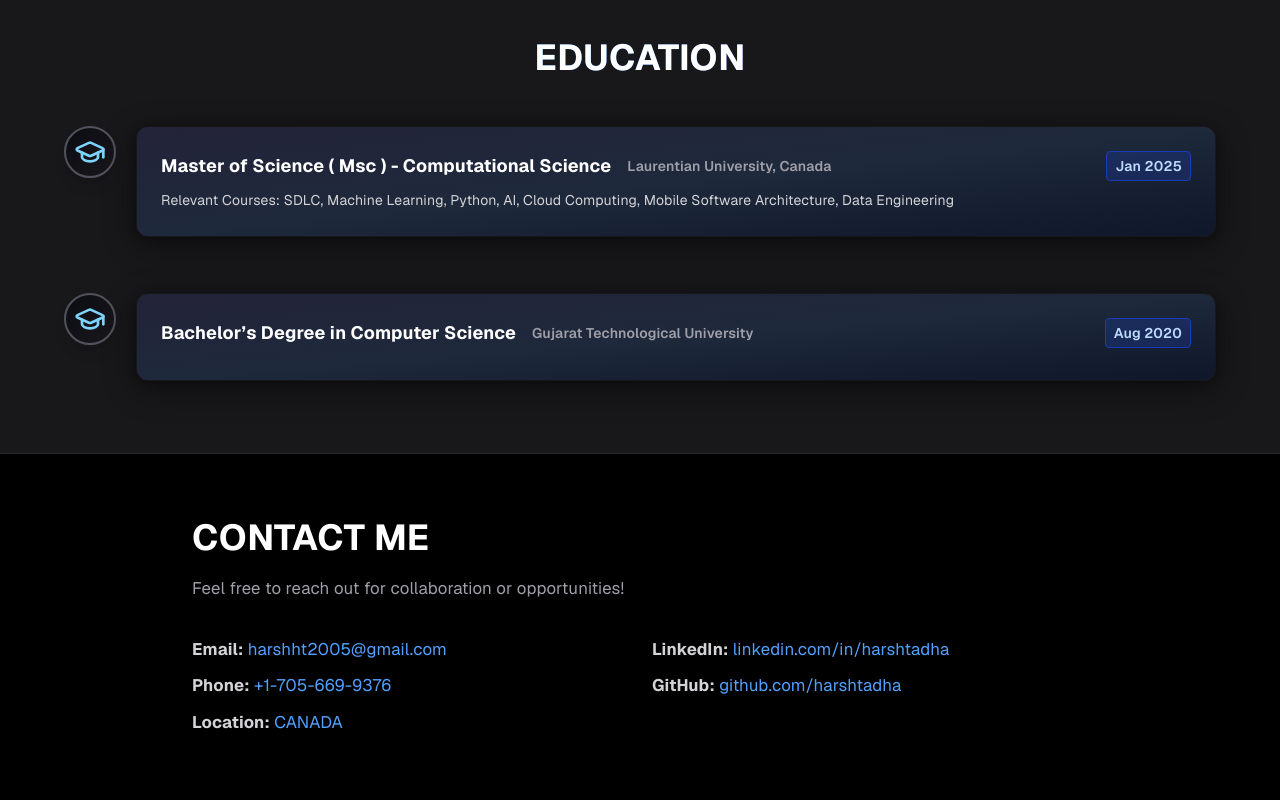
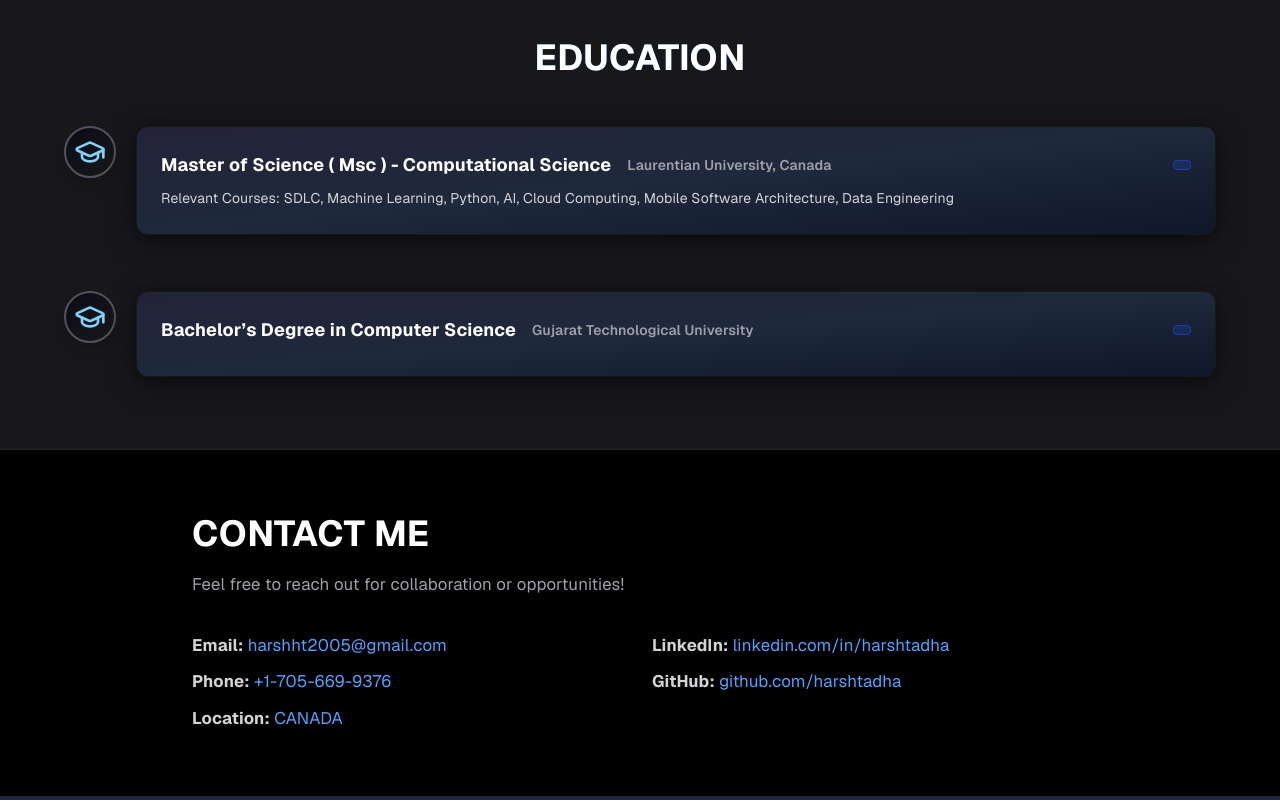
Before and after one commit to harshtadha/my-portfolio, a Next.js app: page / in a window 1280 px wide. Shown: the part 7307-8107 px from the top of the page. Built offline with nearby package versions, Linux system fonts and the light colour scheme.

Commit message:
Remove graduation dates from EducationSection
Removed graduation dates from education section.

```diff
--- a/src/app/components/EducationSection.tsx
+++ b/src/app/components/EducationSection.tsx
@@ -27,8 +27,8 @@ export default function EducationSection() {
                     <span className="text-base sm:text-lg font-bold text-white mr-0 sm:mr-2">Master of Science ( Msc ) - Computational Science</span>
                     <span className="text-xs sm:text-sm text-zinc-400 font-semibold">Laurentian University, Canada</span>
                   </div>
-                    <span className="text-xs sm:text-sm font-semibold px-2 py-1 rounded bg-blue-900/40 text-blue-200 border border-blue-800 mt-1 sm:mt-0 whitespace-nowrap">
-                  Jan 2025</span>
+                  <span className="text-xs sm:text-sm font-semibold px-2 py-1 rounded bg-blue-900/40 text-blue-200 border border-blue-800 mt-1 sm:mt-0 whitespace-nowrap">
+                  </span>
                 </div>
                 <div className="text-zinc-300 text-xs sm:text-sm leading-relaxed">
                   Relevant Courses: SDLC, Machine Learning, Python, AI, Cloud Computing, Mobile Software Architecture, Data Engineering
@@ -50,7 +50,7 @@ export default function EducationSection() {
                     <span className="text-xs sm:text-sm text-zinc-400 font-semibold">Gujarat Technological University</span>
                   </div>
                     <span className="text-xs sm:text-sm font-semibold px-2 py-1 rounded bg-blue-900/40 text-blue-200 border border-blue-800 mt-1 sm:mt-0 whitespace-nowrap">
-                  Aug 2020</span>
+                  </span>
                 </div>
               </div>
             </div>
```
